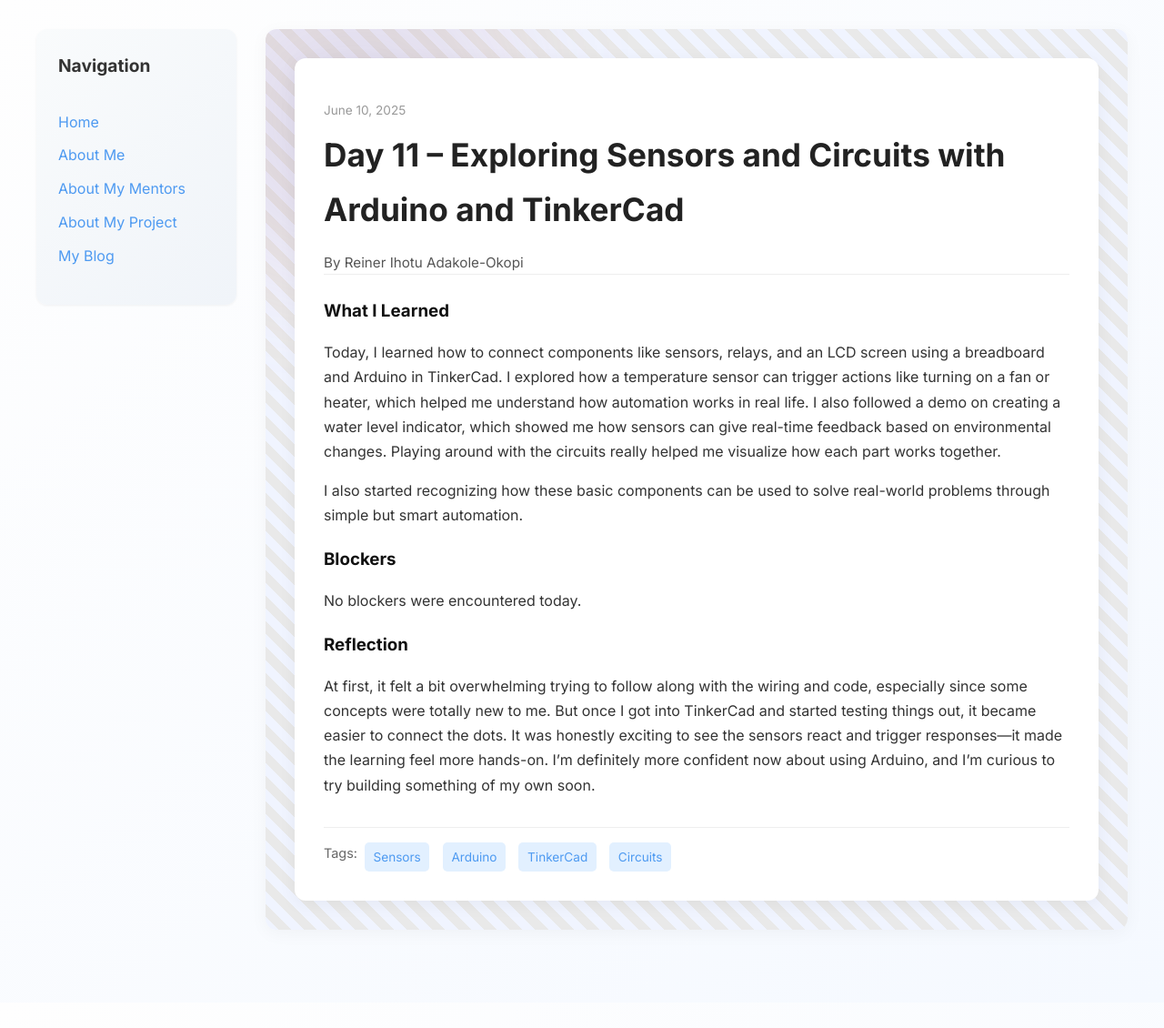
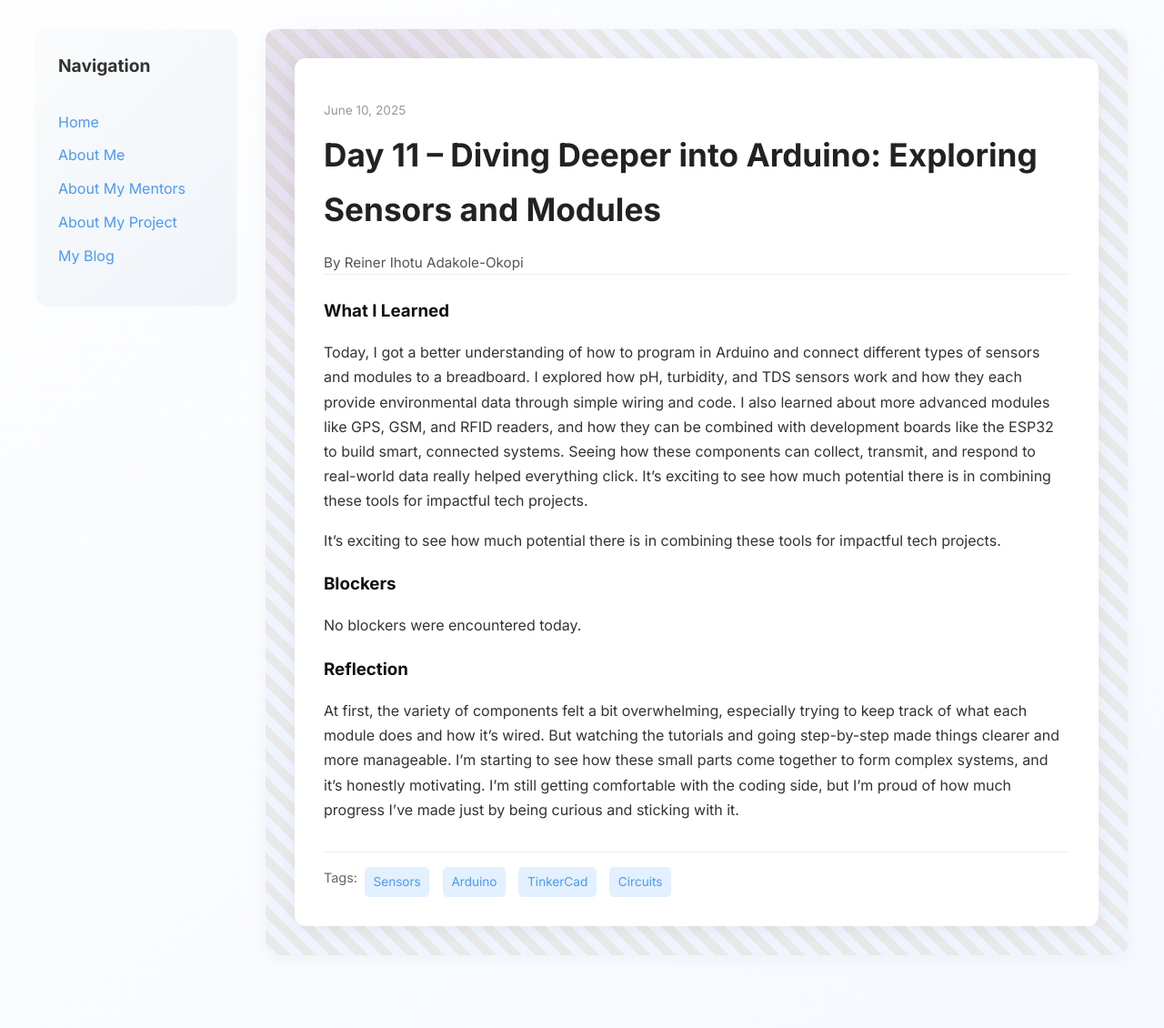
Before and after one commit to Reiner343/Reiner343.github.io, a Jekyll site: the page built from _posts/2025-06-10-day-11.md, in a window 1280 px wide. Shown: the whole page at 91% size. Built offline with Jekyll 4.4.1, drawn with Linux system fonts in a browser that asks for light colours; before the commit the page ends 1102 px from its top, so only the background shows below that.

Commit message:
Update 2025-06-10-day-11.md

```diff
--- a/_posts/2025-06-10-day-11.md
+++ b/_posts/2025-06-10-day-11.md
@@ -1,19 +1,19 @@
 ---
 layout: post
-title: "Day 11 – Exploring Sensors and Circuits with Arduino and TinkerCad"
+title: "Day 11 – Diving Deeper into Arduino: Exploring Sensors and Modules"
 date: 2025-06-10
 author: Reiner Ihotu Adakole-Okopi
 permalink: /day11.html
 tags: ["Sensors", "Arduino", "TinkerCad", "Circuits"]
 
 what_i_learned: |
-  Today, I learned how to connect components like sensors, relays, and an LCD screen using a breadboard and Arduino in TinkerCad. I explored how a temperature sensor can trigger actions like turning on a fan or heater, which helped me understand how automation works in real life. I also followed a demo on creating a water level indicator, which showed me how sensors can give real-time feedback based on environmental changes. Playing around with the circuits really helped me visualize how each part works together.
+  Today, I got a better understanding of how to program in Arduino and connect different types of sensors and modules to a breadboard. I explored how pH, turbidity, and TDS sensors work and how they each provide environmental data through simple wiring and code. I also learned about more advanced modules like GPS, GSM, and RFID readers, and how they can be combined with development boards like the ESP32 to build smart, connected systems. Seeing how these components can collect, transmit, and respond to real-world data really helped everything click. It’s exciting to see how much potential there is in combining these tools for impactful tech projects.
 
-   I also started recognizing how these basic components can be used to solve real-world problems through simple but smart automation.
+   It’s exciting to see how much potential there is in combining these tools for impactful tech projects.
 
 blockers: |
   No blockers were encountered today.
 
 reflection: |
-  At first, it felt a bit overwhelming trying to follow along with the wiring and code, especially since some concepts were totally new to me. But once I got into TinkerCad and started testing things out, it became easier to connect the dots. It was honestly exciting to see the sensors react and trigger responses—it made the learning feel more hands-on. I’m definitely more confident now about using Arduino, and I’m curious to try building something of my own soon.
+  At first, the variety of components felt a bit overwhelming, especially trying to keep track of what each module does and how it's wired. But watching the tutorials and going step-by-step made things clearer and more manageable. I’m starting to see how these small parts come together to form complex systems, and it’s honestly motivating. I’m still getting comfortable with the coding side, but I’m proud of how much progress I’ve made just by being curious and sticking with it.
 ---
```
